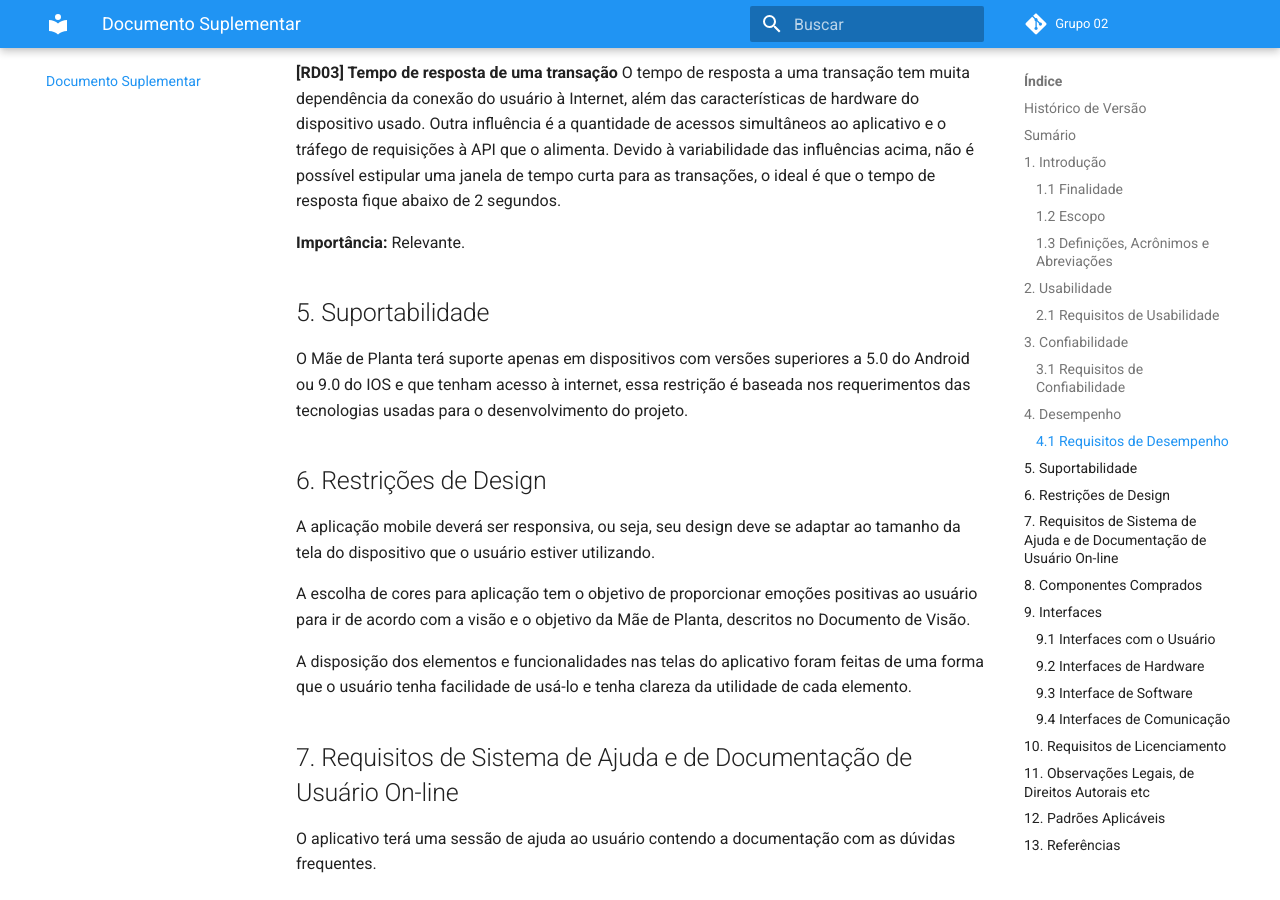
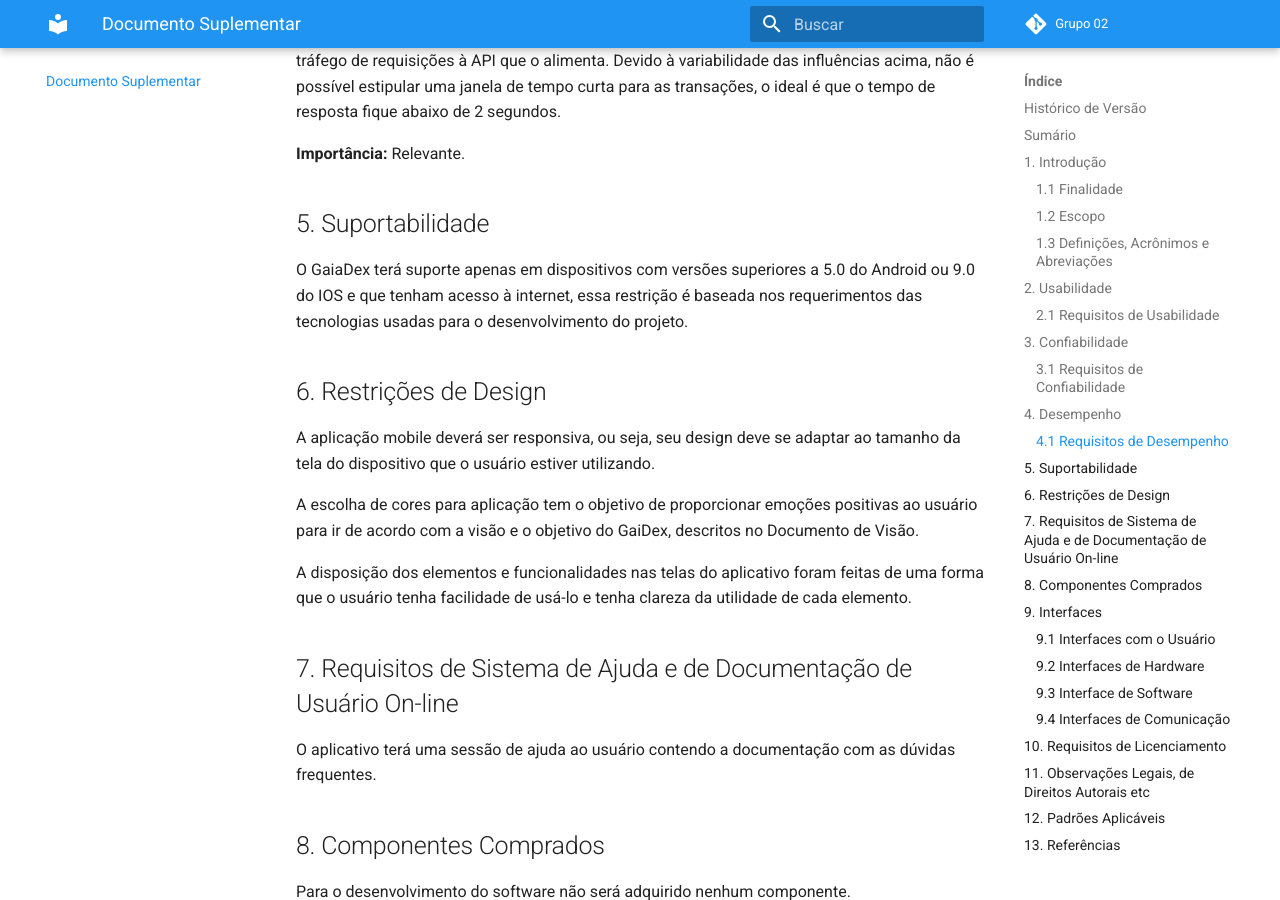
Before and after one commit to fga-eps-mds/2020.1-GaiaDex-wiki, an MkDocs documentation site: the page built from docs/supplementary_document/supplementary_document.md, in a window 1280 px wide and 900 px high, scrolled down 4328 px. Built offline with MkDocs 1.6.1 and Material for MkDocs 9.7.7, drawn with Linux system fonts in a browser that asks for light colours; comment, search, counter and statistics services are not loaded; old or Windows-style settings are respelled for this version of MkDocs; some of the changed text lies outside the part shown.

Commit message:
Update supplementary document.
Co-authored-by: Antionio Ruan Moura Barreto <ruanmoura13@outlook.com>
Co-authored-by: Victor Hugo <vitao.hugo@hotmail.com>

```diff
--- a/docs/supplementary_document/supplementary_document.md
+++ b/docs/supplementary_document/supplementary_document.md
@@ -83,10 +84,10 @@
 
 **Importância:** Essencial.
 
-**[RU02] Pequena curva de aprendizado**
+<!-- **[RU02] Pequena curva de aprendizado**
 Ao entrar pela primeira vez, o sistema irá mostrar uma tela ao usuário dando dicas e falando sobre as funcionalidades principais do aplicativo, para aumentar a velocidade do usuário ao utilizar a aplicação.
 
-**Importância:** Relevante.
+**Importância:** Relevante. -->
 
 ## 3. Confiabilidade
 
@@ -135,14 +136,14 @@
 **Importância:** Relevante.
 
 ## 5. Suportabilidade
-O Mãe de Planta terá suporte apenas em dispositivos com versões superiores a 5.0 do Android ou 9.0 do IOS e que tenham acesso à internet, essa restrição é baseada nos requerimentos das tecnologias usadas para o desenvolvimento do projeto.
+O GaiaDex terá suporte apenas em dispositivos com versões superiores a 5.0 do Android ou 9.0 do IOS e que tenham acesso à internet, essa restrição é baseada nos requerimentos das tecnologias usadas para o desenvolvimento do projeto.
 
 ## 6. Restrições de Design
 A aplicação mobile deverá ser responsiva, ou seja, seu design deve se adaptar ao tamanho da tela do dispositivo que o usuário estiver utilizando.
 
-A escolha de cores para aplicação tem o objetivo de proporcionar emoções positivas ao usuário para ir de acordo com a visão e o objetivo da Mãe de Planta, descritos no Documento de Visão.
+A escolha de cores para aplicação tem o objetivo de proporcionar emoções positivas ao usuário para ir de acordo com a visão e o objetivo do GaiDex, descritos no Documento de Visão.
 
-A  disposição dos elementos e funcionalidades nas telas  do aplicativo foram feitas de uma forma que o usuário tenha facilidade de usá-lo e tenha clareza da utilidade de cada elemento.
+A disposição dos elementos e funcionalidades nas telas  do aplicativo foram feitas de uma forma que o usuário tenha facilidade de usá-lo e tenha clareza da utilidade de cada elemento.
 
 ## 7. Requisitos de Sistema de Ajuda e de Documentação de Usuário On-line
 O aplicativo terá uma sessão de ajuda ao usuário contendo a documentação com as dúvidas frequentes.
```
Also changed, not shown: other parts of docs/supplementary_document/supplementary_document.md (+1 -0 lines).
